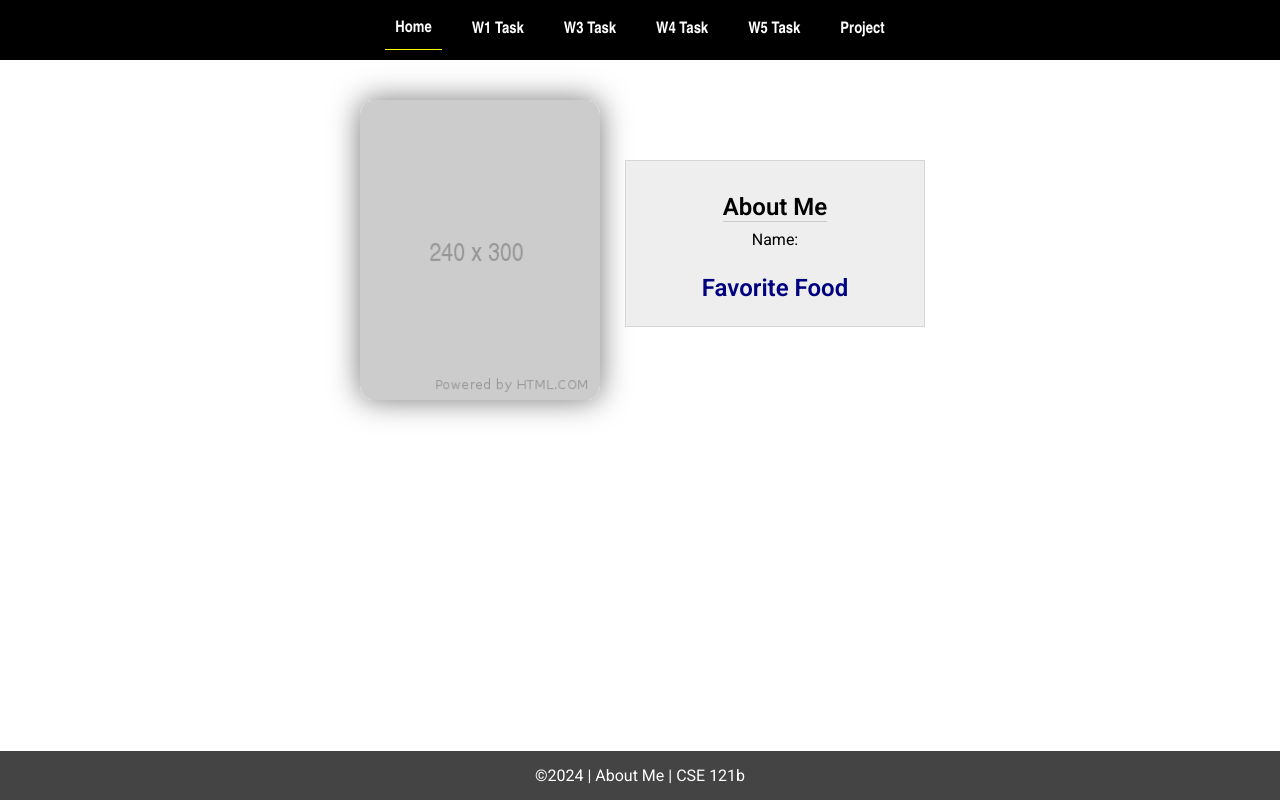
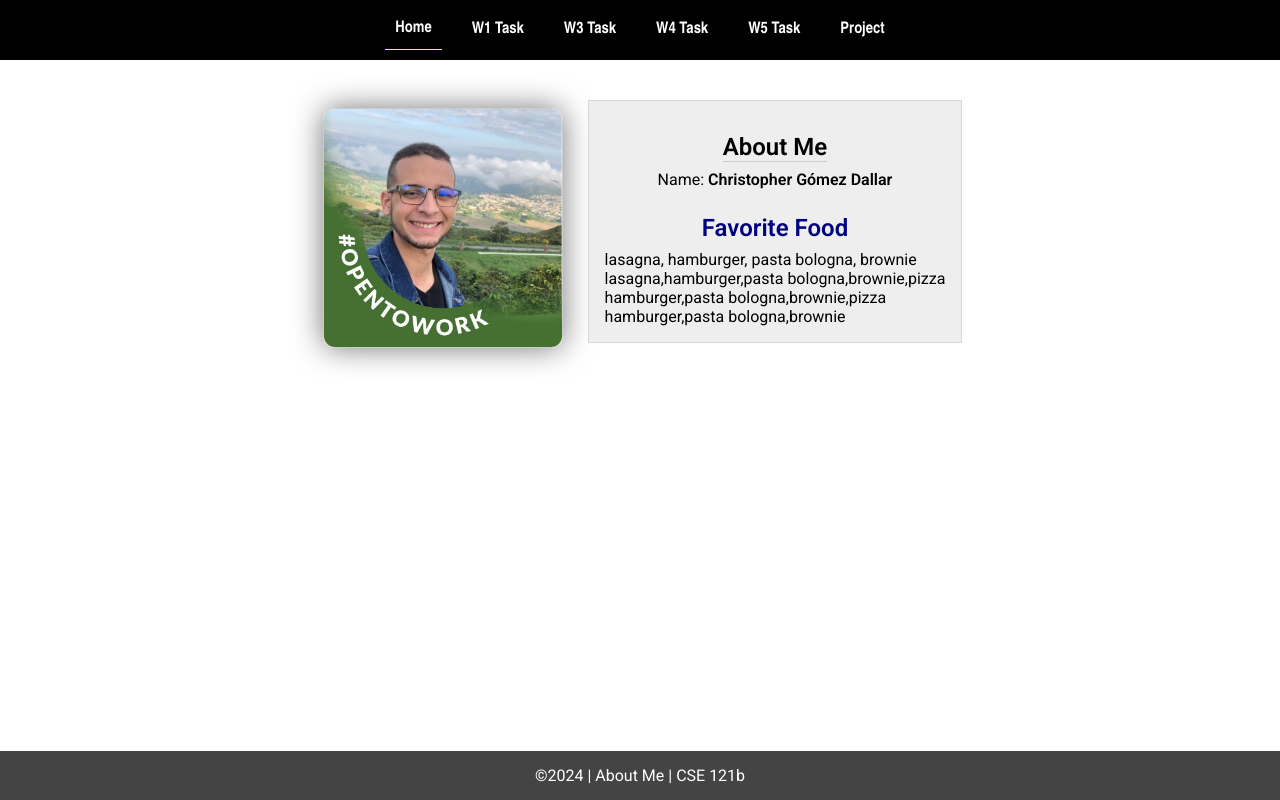
Before and after one commit to christopherDallar/cse121b, a plain HTML site: page index.html in a window 1280 px wide. Drawn offline with Linux system fonts and the light colour scheme.

Commit message:
W02: Programming Task

```diff
--- a/index.html
+++ b/index.html
@@ -32,7 +32,9 @@
       <h1>About Me</h1>
       <div class="info">Name: <span id="name"></span></div>
       <h2>Favorite Food</h2>
-      <div class="block" id="food"></div>
+      <div class="block" id="food">
+        lasagna, hamburger, pasta bologna, brownie
+      </div>
     </section>
   </main>
   <footer>
--- a/scripts/w02-task.js
+++ b/scripts/w02-task.js
@@ -3,21 +3,36 @@
 /* Step 1 - Setup type tasks - no code required */
 
 /* Step 2 - Variables */
-
-
-
+let fullName = "Christopher Gómez Dallar";
+let currentYear = new Date().getFullYear();
+let profilePicture = "images/my_picture.jpeg";
 
 /* Step 3 - Element Variables */
 
-
-
-
+const nameElement = document.getElementById("name");
+const foodElement = document.getElementById("food");
+const yearElement = document.querySelector("#year");
+const pictureElement = document.querySelector("img");
 
 /* Step 4 - Adding Content */
 
-
-
-
-
+nameElement.innerHTML = `<strong>${fullName}</strong>`;
+yearElement.textContent = currentYear;
+pictureElement.src = profilePicture;
+pictureElement.alt = ` Profile image of ${fullName}`;
 
 /* Step 5 - Array */
+const favoriteFoods = ["lasagna", "hamburger", "pasta bologna", "brownie"];
+const singleFood = "pizza";
+
+favoriteFoods.push(singleFood);
+
+foodElement.innerHTML += `<br>${favoriteFoods}`;
+
+favoriteFoods.shift();
+
+foodElement.innerHTML += `<br>${favoriteFoods}`;
+
+favoriteFoods.pop();
+
+foodElement.innerHTML += `<br>${favoriteFoods}`;
```
Also changed, not shown: images/my_picture.jpeg (added).
